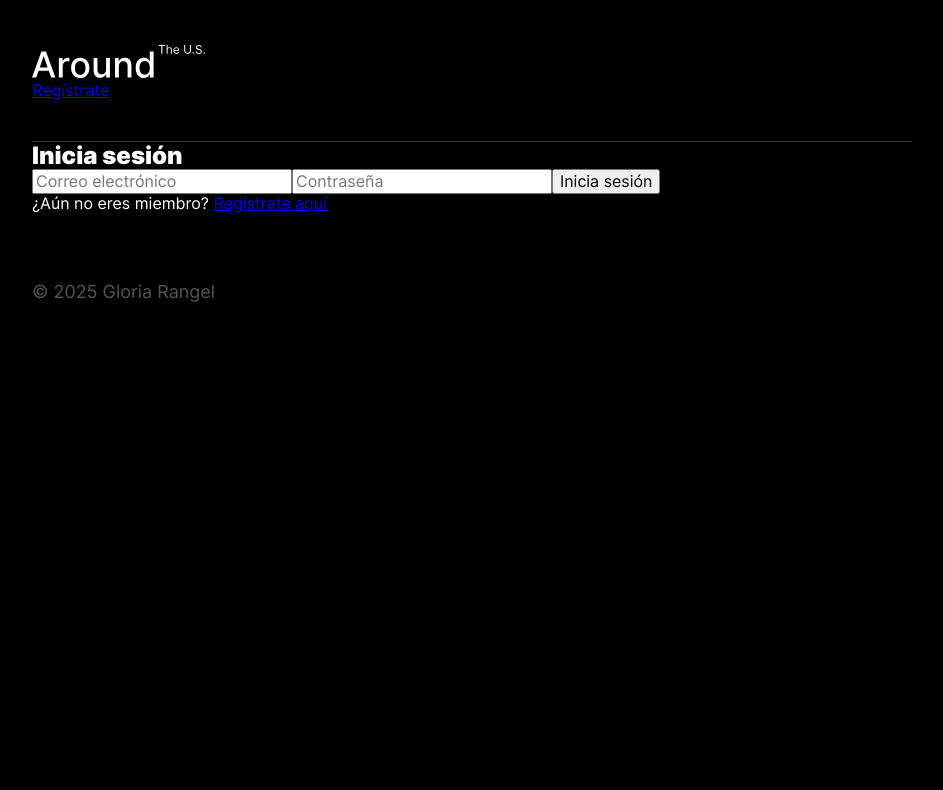
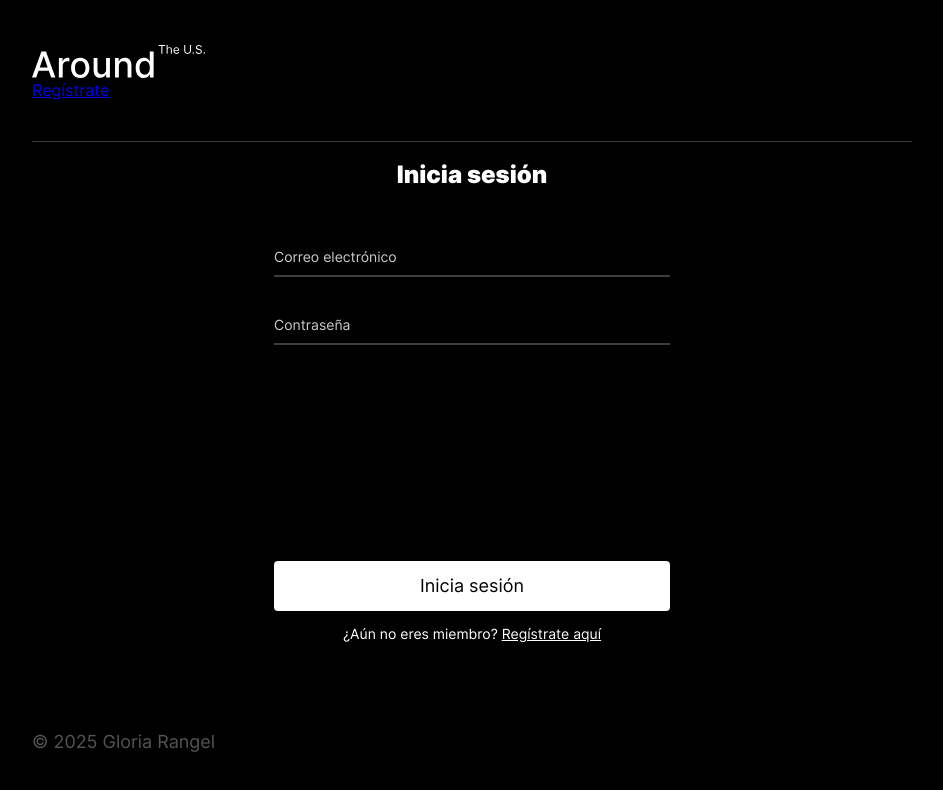
Before and after one commit to NorimNori/web_project_around_react, a React (Vite) app: page /signin in a window 1280 px wide. Shown: the top 790 px of the page, without its empty margins (168-1111 px from the left). Built offline with nearby package versions, Linux system fonts and the light colour scheme.

Commit message:
style: CSS for signin y signup

```diff
--- /dev/null
+++ b/src/blocks/auth.css
@@ -0,0 +1,105 @@
+.auth {
+  display: flex;
+  flex-direction: column;
+  align-items: center;
+  justify-content: center;
+  min-height: 65vh;
+  padding: 0 16px;
+}
+
+.auth__title {
+  font-size: 24px;
+  font-weight: 900;
+  color: #fff;
+  margin: 0 0 50px;
+  text-align: center;
+}
+
+.auth__form {
+  display: flex;
+  flex-direction: column;
+  width: 100%;
+  max-width: 396px;
+}
+
+.auth__input {
+  background-color: transparent;
+  border: none;
+  border-bottom: 2px solid #cccccc4d;
+  color: #ccc;
+  font-size: 14px;
+  padding: 10px 0;
+  margin-bottom: 30px;
+  outline: none;
+  transition: border-color 0.3s ease;
+}
+
+.auth__input::placeholder {
+  color: #ccc;
+}
+
+.auth__input:focus {
+  border-bottom-color: #fff;
+}
+
+.auth__input:last-of-type {
+  margin-bottom: 216px;
+}
+
+.auth__button {
+  background-color: #fff;
+  border: none;
+  border-radius: 4px;
+  color: #000;
+  font-size: 18px;
+  font-weight: 400;
+  height: 50px;
+  cursor: pointer;
+  transition: opacity 0.3s ease;
+  margin-bottom: 15px;
+}
+
+.auth__button:hover {
+  opacity: 0.85;
+}
+
+.auth__redirect {
+  color: #fff;
+  font-size: 14px;
+  text-align: center;
+  margin: 0;
+}
+
+.auth__link {
+  color: #fff;
+  text-decoration: underline;
+  transition: opacity 0.3s ease;
+}
+
+.auth__link:hover {
+  opacity: 0.7;
+}
+
+@media screen and (max-width: 620px) {
+  .auth__title {
+    font-size: 20px;
+    margin-bottom: 40px;
+  }
+
+  .auth__form {
+    max-width: 100%;
+  }
+
+  .auth__input:last-of-type {
+    margin-bottom: 100px;
+  }
+
+  .auth__button {
+    font-size: 16px;
+    height: 46px;
+  }
+
+  .auth__redirect {
+    font-size: 12px;
+  }
+}
--- a/src/index.css
+++ b/src/index.css
@@ -7,3 +7,4 @@
 @import url(./blocks/popup.css);
 @import url(./blocks/cards.css);
 @import url(./blocks/card.css);
+@import url(./blocks/auth.css);
```
